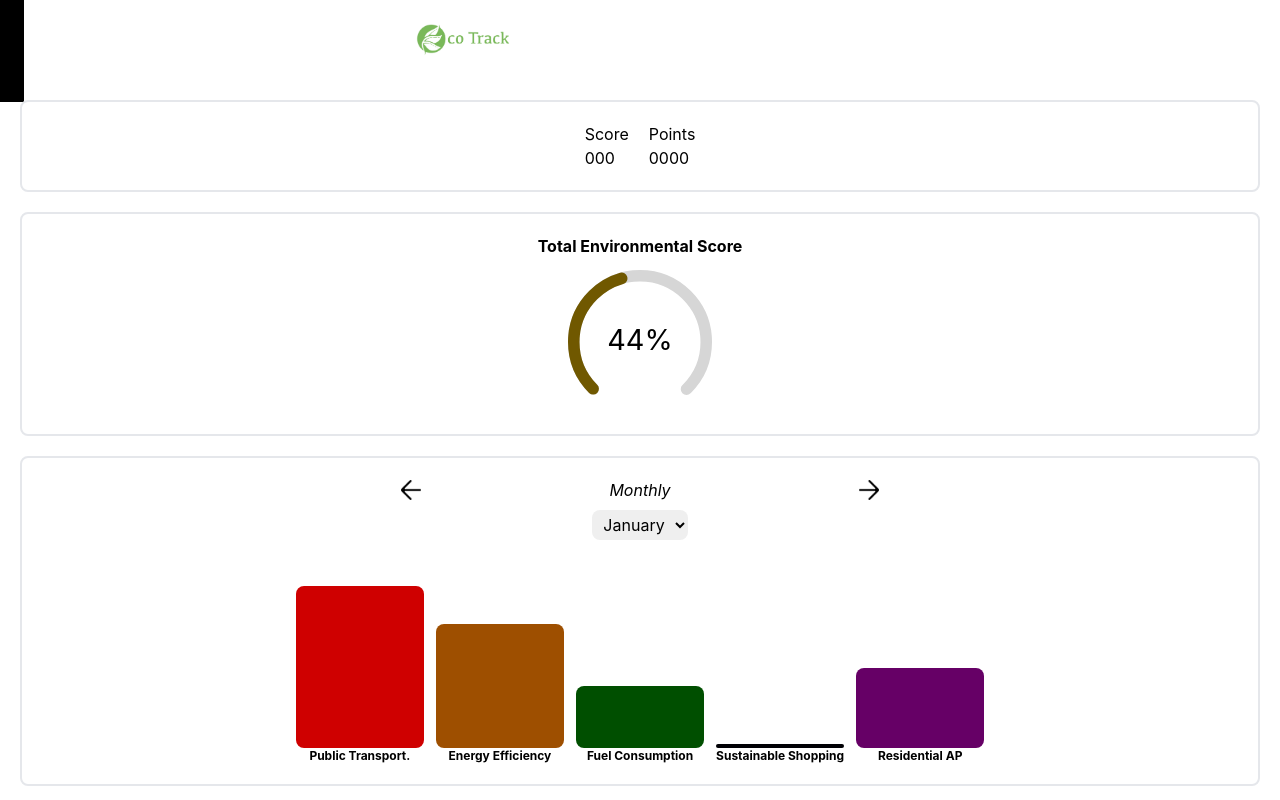
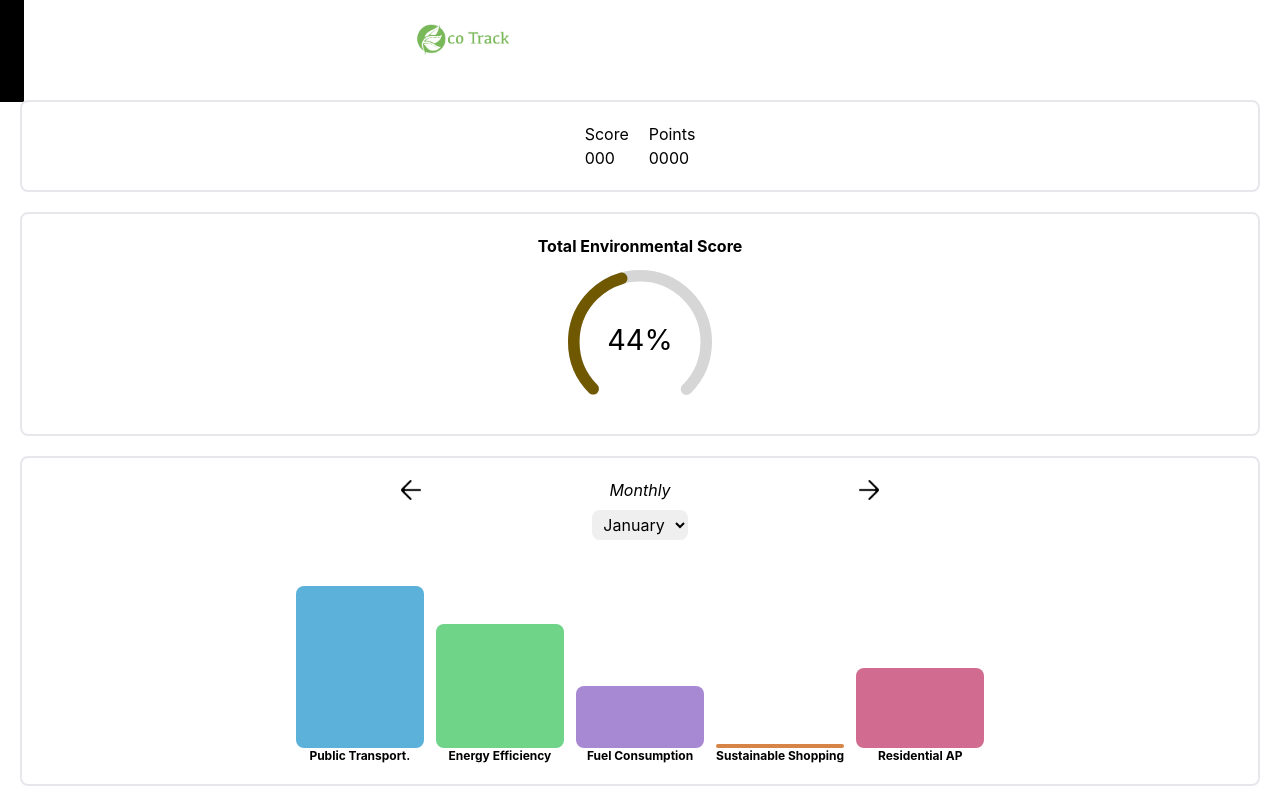
Before and after one commit to grayzcale/green-project, a React (Create React App) app: page /stats in a window 1280 px wide. Built offline with nearby package versions, Linux system fonts and the light colour scheme.

Commit message:
Update colors

```diff
--- a/src/pages/Stats.js
+++ b/src/pages/Stats.js
@@ -50,8 +50,8 @@ const Stats = () => {
 		let r = mapRange(v, 0, 100, 200, 0);
 		const g = mapRange(v, 0, 100, 0, 200);
 		if (color) {
-			r = mapRange(v, 0, 100, 0, color[2]);
-			return `hsl(${color[0]}, ${color[1]}%, ${r}%)`;
+			// r = mapRange(v, 0, 100, 0, color[2]);
+			return `hsl(${color[0]}, ${color[1]}%, ${color[2]}%)`;
 		}
 		return `rgb(${r}, ${g}, 0)`;
 	}
@@ -110,11 +110,11 @@ const Stats = () => {
 						</select>
 					)}
 					<div className='grid grid-cols-5 w-30 gap-3' style={{ height: "200px" }}>
-						<div className='block w-full rounded-lg' style={{ backgroundColor: getColor(v1, [0, 100, 50]), height: `${v1 * 2}px`, position: "relative", top: `${(100 - v1) * 2}px` }}></div>
-						<div className='block w-full rounded-lg' style={{ backgroundColor: getColor(v2, [30, 100, 50]), height: `${v2 * 2}px`, position: "relative", top: `${(100 - v2) * 2}px` }}></div>
-						<div className='block w-full rounded-lg' style={{ backgroundColor: getColor(v3, [120, 100, 50]), height: `${v3 * 2}px`, position: "relative", top: `${(100 - v3) * 2}px` }}></div>
-						<div className='block w-full rounded-lg' style={{ backgroundColor: getColor(v4, [240, 100, 50]), height: `${v4 * 2}px`, position: "relative", top: `${(100 - v4) * 2}px` }}></div>
-						<div className='block w-full rounded-lg' style={{ backgroundColor: getColor(v5, [300, 100, 50]), height: `${v5 * 2}px`, position: "relative", top: `${(100 - v5) * 2}px` }}></div>
+						<div className='block w-full rounded-lg' style={{ backgroundColor: getColor(v1, [200, 64, 61]), height: `${v1 * 2}px`, position: "relative", top: `${(100 - v1) * 2}px` }}></div>
+						<div className='block w-full rounded-lg' style={{ backgroundColor: getColor(v2, [135, 53, 63]), height: `${v2 * 2}px`, position: "relative", top: `${(100 - v2) * 2}px` }}></div>
+						<div className='block w-full rounded-lg' style={{ backgroundColor: getColor(v3, [265, 46, 68]), height: `${v3 * 2}px`, position: "relative", top: `${(100 - v3) * 2}px` }}></div>
+						<div className='block w-full rounded-lg' style={{ backgroundColor: getColor(v4, [26, 64, 56]), height: `${v4 * 2}px`, position: "relative", top: `${(100 - v4) * 2}px` }}></div>
+						<div className='block w-full rounded-lg' style={{ backgroundColor: getColor(v5, [338, 53, 62]), height: `${v5 * 2}px`, position: "relative", top: `${(100 - v5) * 2}px` }}></div>
 					</div>
 					<div className="grid grid-cols-5 gap-3 text-xs">
 						<span className="text-center font-bold">
```
